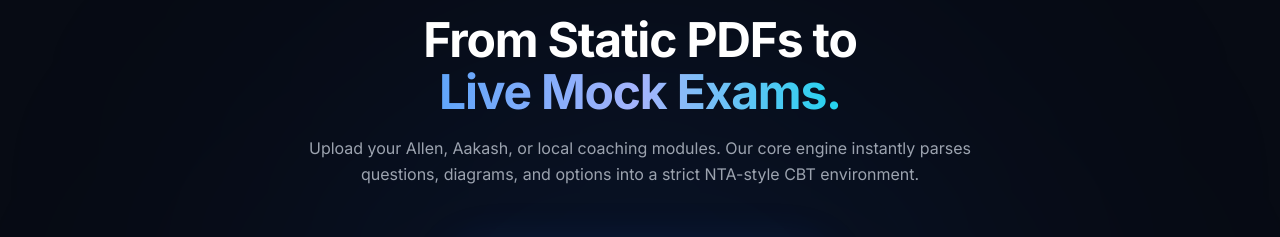
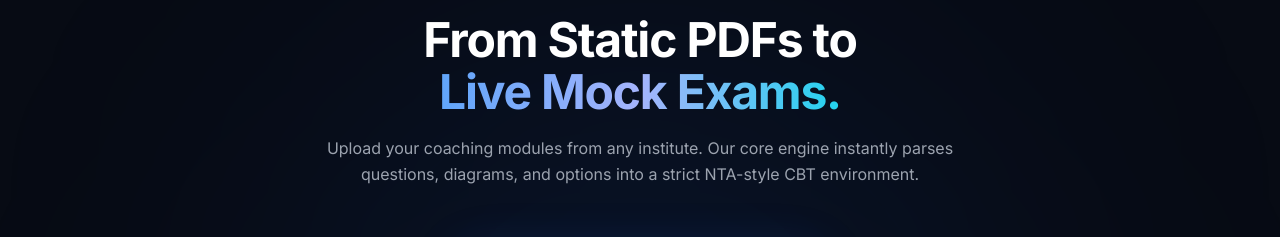
Before and after one commit to Divyansh-srivas/neet-test-app, a React (Vite) app: page / in a window 1280 px wide. Shown: the part 941-1178 px from the top of the page. Built offline with nearby package versions, Linux system fonts and the light colour scheme; no server answers.

Commit message:
Replace Allen/Aakash with 'any institute'

```diff
--- a/src/pages/LibraryPage.jsx
+++ b/src/pages/LibraryPage.jsx
@@ -52,7 +52,7 @@
             </span>
           </h2>
           <p style={{ color: '#9ca3af', fontSize: '16px', lineHeight: 1.625 }}>
-            Upload your Allen, Aakash, or local coaching modules. Our core engine instantly parses questions, diagrams, and options into a strict NTA-style CBT environment.
+            Upload your coaching modules from any institute. Our core engine instantly parses questions, diagrams, and options into a strict NTA-style CBT environment.
           </p>
         </motion.div>
 
```
